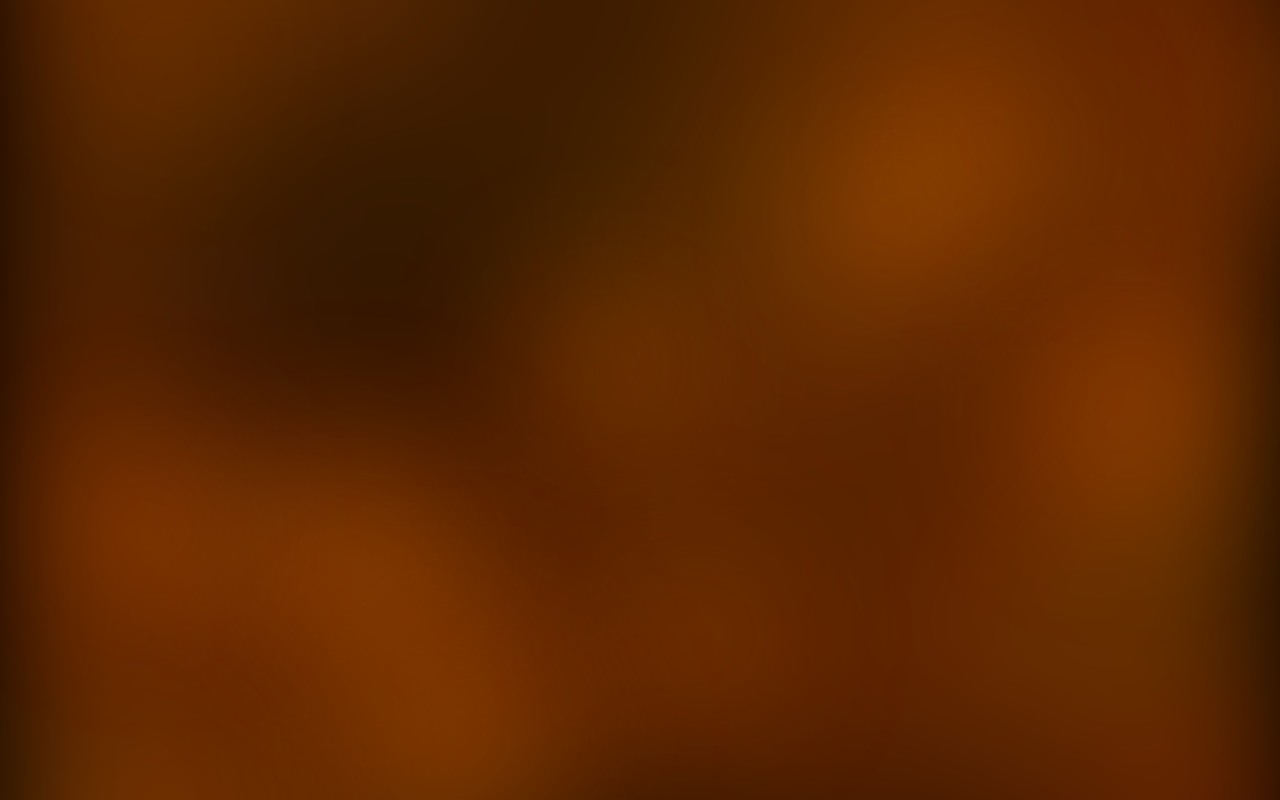
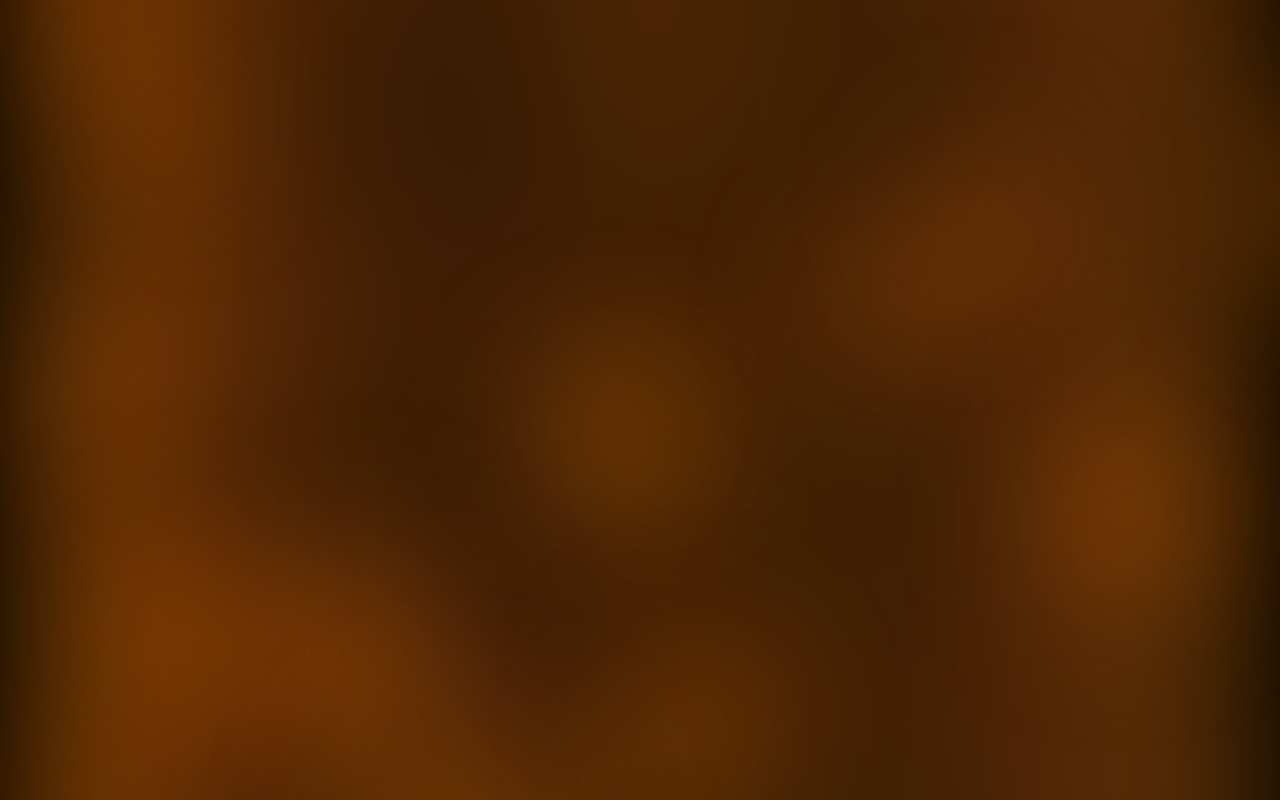
Before and after one commit to saintlula/lula-techportfolio-website, a React (Vite) app: page / in a window 1280 px wide. Built offline with nearby package versions, Linux system fonts and the light colour scheme.

Commit message:
Small update - making sure the design/colour appears consistant agains all monitors

```diff
--- a/src/styles/background.css
+++ b/src/styles/background.css
@@ -1,10 +1,4 @@
-/* Base stylesheet for the app background
-   - Ensures the document and root element fill the viewport
-   - Sets a solid black background as the underlying layer
-   - Hides overflow so animated/background elements don't create scrollbars
-*/
-body, html, #root
-{
+body, html, #root {
   margin: 0;
   padding: 0;
   width: 100%;
@@ -13,13 +7,7 @@ body, html, #root
   overflow: hidden;
 }
 
-/* Subtle moving overlay used to simulate film/static or a shifting texture.
-   ::before is fixed so it stays relative to the viewport, not the document flow.
-   pointer-events: none keeps it non-interactive so it won't block UI input.
-   mix-blend-mode: screen affects how this layer visually blends with layers below.
-*/
-#root::before
-{
+#root::before {
   content: "";
   position: fixed;
   top: 0;
@@ -27,105 +15,59 @@ body, html, #root
   width: 100%;
   height: 100%;
   pointer-events: none;
-
   opacity: 0.30;
   mix-blend-mode: screen;
-
   animation: staticShift 1.6s steps(6) infinite;
 }
 
-/* Keyframes that drive the subtle jitter/shift used by ::before.
-   Uses steps(6) for a choppy, film-like stepping effect.
-*/
-@keyframes staticShift
-{
+@keyframes staticShift {
   0%   { transform: translate(0,0); }
-  25%  { transform: translate(-2px, 1px); }
-  50%  { transform: translate(2px,-1px); }
-  75%  { transform: translate(-1px,-1px); }
+  25%  { transform: translate(-0.12vw, 0.06vh); }
+  50%  { transform: translate(0.12vw, -0.06vh); }
+  75%  { transform: translate(-0.06vw, -0.06vh); }
   100% { transform: translate(0,0); }
 }
 
-/* ::after creates the main soft, blurred atmospheric background
-   - spans 300% height to allow a vertical looping translate animation
-   - multiple layered gradients produce smoke pockets, orange glows, and a soft wash
-   - filter: blur softens all layers into an ambient backdrop
-   - opacity & mix/blend are tuned to sit nicely over the black base
-*/
-#root::after
-{
+#root::after {
   content: "";
   position: fixed;
   top: 0;
   left: 0;
-
   width: 100%;
-  height: 300%;
-
+  height: 300vh;
   pointer-events: none;
 
-  /* dark gradiented orange */
   background:
+    /* Dark smoke pockets - more scattered & varied */
+    repeating-radial-gradient(circle at 5% 15%, rgba(0,0,0,0.25) 8%, rgba(0,0,0,0) 50%),
+    repeating-radial-gradient(circle at 15% 50%, rgba(10,10,10,0.18) 0%, rgba(10,10,10,0) 45%),
+    repeating-radial-gradient(circle at 25% 80%, rgba(20,20,20,0.20) 0%, rgba(20,20,20,0) 50%),
+    repeating-radial-gradient(circle at 35% 30%, rgba(0,0,0,0.22) 0%, rgba(0,0,0,0) 50%),
+    repeating-radial-gradient(circle at 60% 25%, rgba(5,5,5,0.15) 0%, rgba(5,5,5,0) 45%),
+    repeating-radial-gradient(circle at 75% 60%, rgba(15,15,15,0.18) 0%, rgba(15,15,15,0) 50%),
+    repeating-radial-gradient(circle at 85% 30%, rgba(20,20,20,0.20) 0%, rgba(20,20,20,0) 45%),
+    repeating-radial-gradient(circle at 90% 70%, rgba(10,10,10,0.22) 0%, rgba(10,10,10,0) 50%),
+    repeating-radial-gradient(circle at 95% 50%, rgba(5,5,5,0.15) 0%, rgba(5,5,5,0) 45%),
 
-    /* DARK SMOKE POCKETS TO ADD DEPTH
-       - radial gradients with semi-opaque blacks create subtle shadow pockets
-       - positioned with 'circle at x% y%' to place them asymmetrically
-    */
-    repeating-radial-gradient(
-      circle at 30% 40%,
-      rgba(0, 0, 0, 0.25) 10%,
-      rgba(0, 0, 0, 0) 55%
-    ),
-    repeating-radial-gradient(
-      circle at 70% 70%,
-      rgba(20, 20, 20, 0.20) 0%,
-      rgba(20, 20, 20, 0) 45%
-    ),
+    /* Orange blobs/glows - scattered, varied sizes and opacities */
+    repeating-radial-gradient(circle at 20% 30%, rgba(255,120,0,0.45) 0%, rgba(255,120,0,0) 30%, rgba(255,80,0,0.45) 80%),
+    repeating-radial-gradient(circle at 70% 55%, rgba(255,140,0,0.38) 0%, rgba(255,140,0,0) 45%, rgba(255,100,0,0.42) 90%),
+    repeating-radial-gradient(circle at 50% 10%, rgba(255,130,0,0.40) 0%, rgba(255,130,0,0) 35%, rgba(255,90,0,0.43) 80%),
+    repeating-radial-gradient(circle at 80% 20%, rgba(255,150,0,0.35) 0%, rgba(255,150,0,0) 45%, rgba(255,110,0,0.40) 90%),
+    repeating-radial-gradient(circle at 88% 15%, rgba(255,145,0,0.30) 0%, rgba(255,145,0,0) 40%, rgba(255,120,0,0.38) 85%),
+    repeating-radial-gradient(circle at 92% 40%, rgba(255,150,0,0.25) 0%, rgba(255,150,0,0) 35%, rgba(255,110,0,0.33) 75%),
+    repeating-radial-gradient(circle at 96% 65%, rgba(255,140,0,0.28) 0%, rgba(255,140,0,0) 40%, rgba(255,100,0,0.35) 80%),
 
-    /* orange blobs/glows
-       - add warm highlights using orange tones with varying opacities
-       - these provide the glowing focal areas
-    */
-    repeating-radial-gradient(
-      circle at 20% 30%,
-      rgba(255, 120, 0, 0.45) 0%,
-      rgba(255, 120, 0, 0) 30%,
-      rgba(255, 80, 0, 0.45) 80%
-    ),
-    repeating-radial-gradient(
-      circle at 70% 55%,
-      rgba(255, 140, 0, 0.38) 0%,
-      rgba(255, 140, 0, 0) 45%,
-      rgba(255, 100, 0, 0.42) 90%
-    ),
+    /* Soft orange wash */
+    repeating-linear-gradient(to bottom, rgba(255,139,0,0.25) 20%, rgba(255,80,0,0.20) 50%, rgba(255,139,0,0.25) 10%);
 
-    /* SOFT ORANGE WASH — LOWER SATURATION SLIGHTLY
-       - a vertical linear wash to tie the orange tones together across the screen
-    */
-    repeating-linear-gradient(
-      to bottom,
-      rgba(255, 139, 0, 0.25) 20%,
-      rgba(255, 80, 0, 0.20) 50%,
-      rgba(255, 139, 0, 0.25) 10%
-    );
-
-  /* background-size defines how the composite image tiles/scales.
-     filter: blur creates the soft, out-of-focus glow look.
-  */
-  background-size: 100% 50%;
+  background-size: 100% 50vh;
   filter: blur(70px);
   opacity: 0.9;
-
-  /* slow vertical scrolling loop to create a drifting effect */
   animation: satinLoop 20s linear infinite;
 }
 
-/* Moves the ::after background upward over time.
-   The height (300%) and background-size (100% 50%) combine with this
-   transform to produce a seamless vertical loop.
-*/
-@keyframes satinLoop
-{
-  0% { transform: translateY(0%); }
-  100% { transform: translateY(-50%); }
+@keyframes satinLoop {
+  0%   { transform: translateY(0vh); }
+  100% { transform: translateY(-150vh); }
 }
```
Also changed, not shown: src/components/movingBlobs.jsx (+144 -48 lines).
